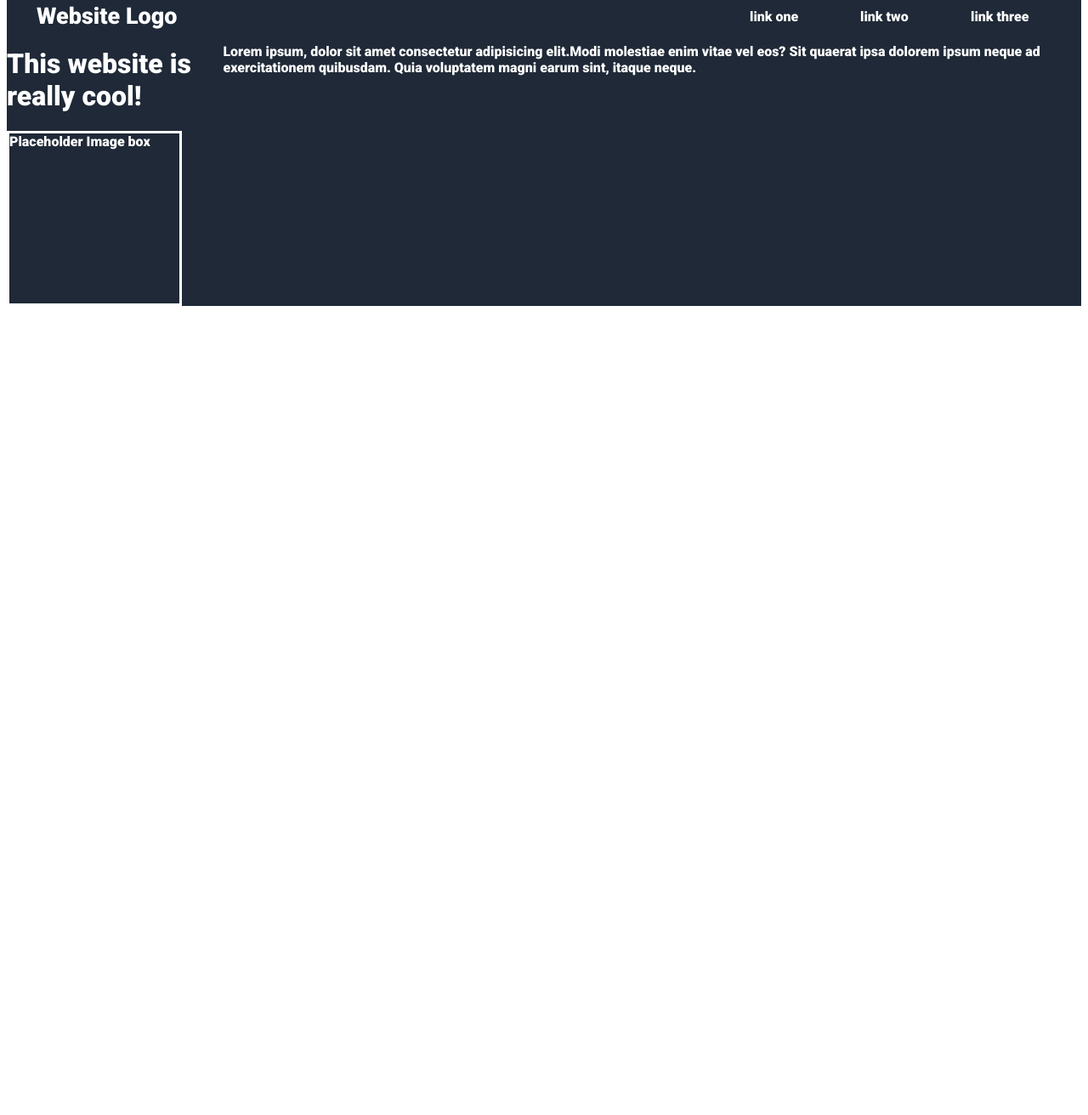
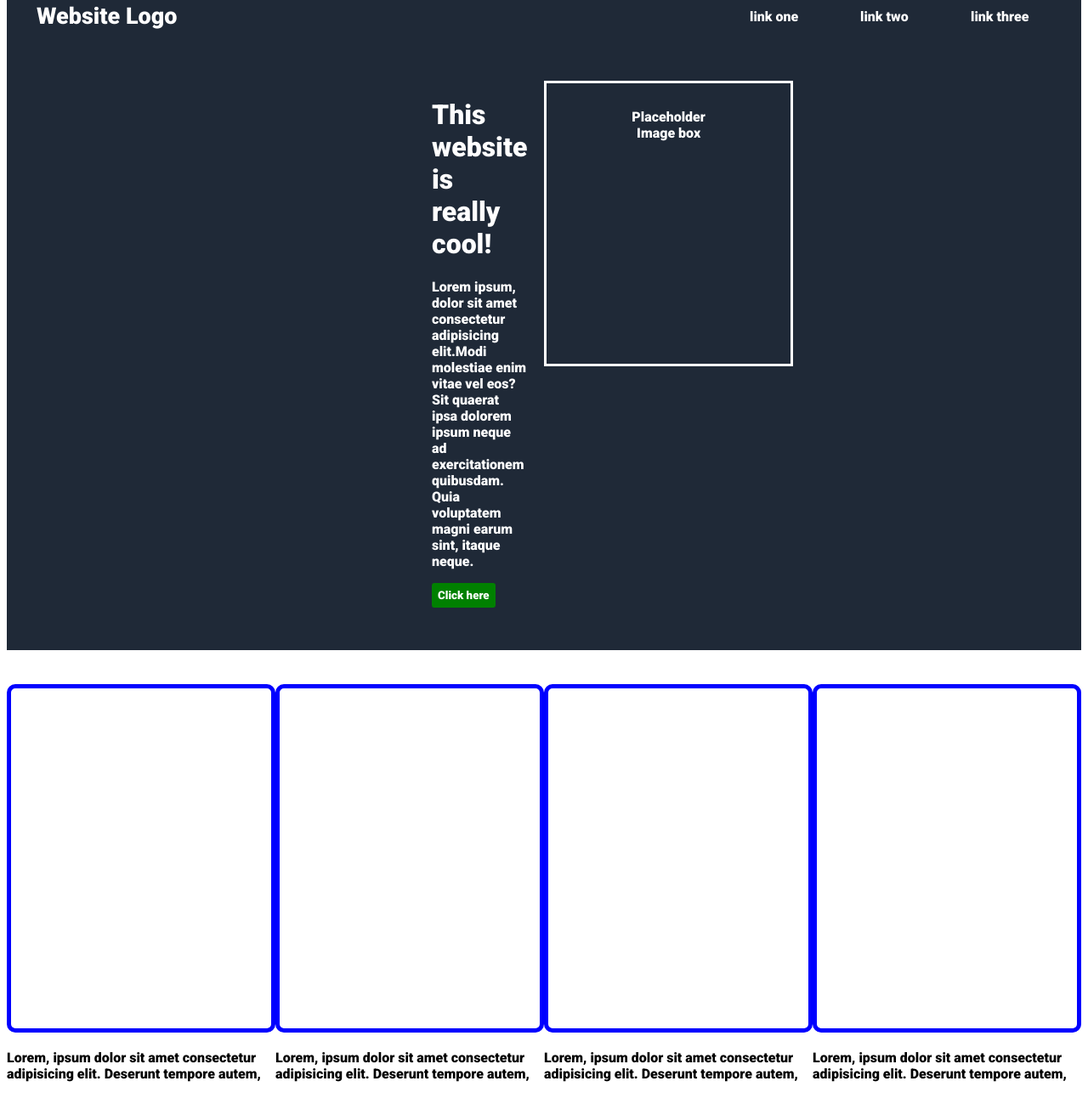
Before and after one commit to Pratyush-the-Thakur/Landing-page, a plain HTML site: page index.html in a window 1280 px wide. Shown: the part 30-1342 px from the top of the page at 85% size. Before the commit the page ends 800 px from the top, so only its background shows below. Drawn offline with Linux system fonts and the light colour scheme.

Commit message:
Added four boxes with description

```diff
--- a/index.html
+++ b/index.html
@@ -19,14 +19,38 @@
         <div>link two</div>
         <div>link three</div>
 </header>
-
+ <div class="cont">
 <div class="container">
     <div class="intro">
         <h1 class="heading">This website is really cool!</h1>
         <p class="tex">Lorem ipsum, dolor sit amet consectetur adipisicing elit.Modi molestiae enim vitae vel eos? Sit quaerat ipsa dolorem ipsum neque ad exercitationem quibusdam. Quia voluptatem magni earum sint, itaque neque.</p>
     </div>
     <div class="image">Placeholder Image box</div>
+
 </div>
+<button>Click here</button>
+ </div>
+
 </div>
+<div class="info">
+  <div class="boxes">
+    <div class="box"></div>
+    <div class="box"></div>
+    <div class="box"></div>
+    <div class="box"></div>
+    </div>
+ </div>
+ <div class="boxes">
+    <div class="textboxes">Lorem, ipsum dolor sit amet consectetur adipisicing elit. Deserunt tempore autem, </div>
+    <div class="textboxes">Lorem, ipsum dolor sit amet consectetur adipisicing elit. Deserunt tempore autem, </div>
+
+    <div class="textboxes">Lorem, ipsum dolor sit amet consectetur adipisicing elit. Deserunt tempore autem, </div>
+
+    <div class="textboxes">Lorem, ipsum dolor sit amet consectetur adipisicing elit. Deserunt tempore autem, </div>
+
+
+
+
+ </div>
 </body>
 </html>
--- a/styles.css
+++ b/styles.css
@@ -26,26 +26,66 @@ header .logo{
 .dark-side {
     background-color: #1f2937;
     color: white;
+    padding-bottom: 50px;
+
 }
 
 
 .container{
     font-family: Roboto;
 
+    display: flex;
+    margin-top: 60px;
 
 }
 .heading{
 
 }
 
-.intro,.image{
-    display: flex;
+.intro{
+    margin-left: 500px;
+}
+
+*{
+    font-family: Roboto;
+}
+.image{
+    height: 300px;
+    width:300px;
+    border: 3px solid white;
+    text-align: center;
+    margin-left: 20px;
+    padding-right: 100px;
+    padding-left: 100px;
+    margin-right: 400px;
+    padding-top: 30px;
 
 }
+button{
+    margin-left: 500px;
+    background-color: green;
+    color: white;
+    border: 3px solid green;
+    border-radius: 3px;
+    padding: 4px
+}
+.boxes{
+    display: flex;
+    justify-content: space-around;
+    padding-bottom: 20px
+}
+.box{
+    height: 400px;
+    width: 400px;
+    border: 5px solid blue;
+    border-radius: 10px;
+    margin-top: 40px;
+    background-color: white;
+}
+
+.textboxes{
+    width:400px;
+    height: 50px;
 
 
-.image{
-    height: 200px;
-    width:200px;
-    border: 3px solid white;
 }
```
